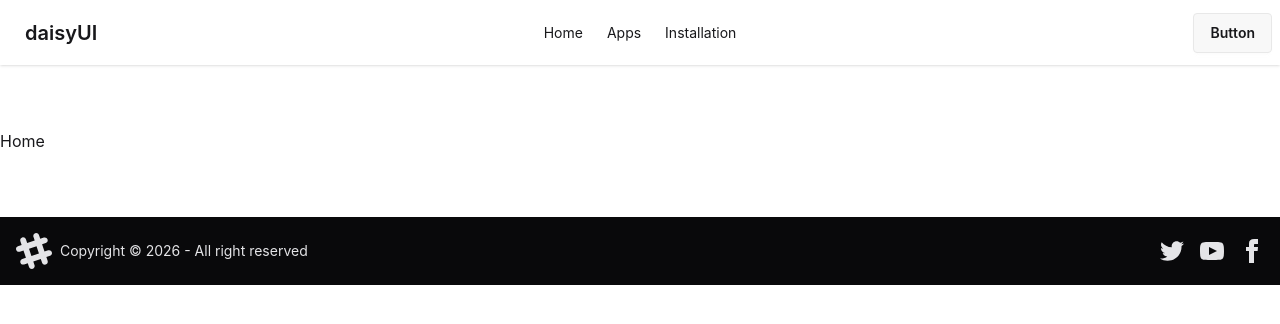
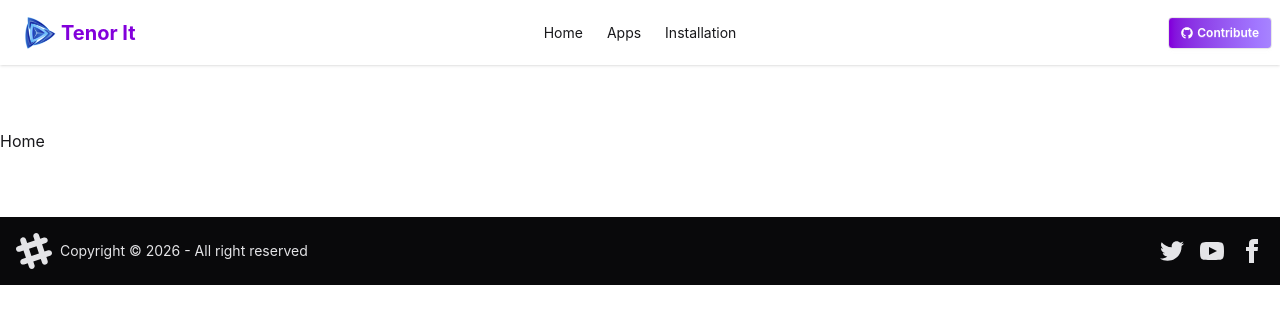
Before and after one commit to tanvir-wd22/tenor-it, a React (Vite) app: page / in a window 1280 px wide. Shown: the top 324 px of the page. Built offline with nearby package versions, Linux system fonts and the light colour scheme.

Commit message:
alhamdulliah navbar complete

```diff
--- a/package.json
+++ b/package.json
@@ -11,8 +11,10 @@
   },
   "dependencies": {
     "@tailwindcss/vite": "^4.2.1",
+    "lucide-react": "^0.577.0",
     "react": "^19.1.1",
     "react-dom": "^19.1.1",
+    "react-icons": "^5.6.0",
     "react-router": "^7.13.1",
     "tailwindcss": "^4.2.1"
   },
--- a/src/components/Navbar.jsx
+++ b/src/components/Navbar.jsx
@@ -1,4 +1,6 @@
-import { NavLink } from 'react-router';
+import { Link, NavLink } from 'react-router';
+import logo from '../assets/logo.png';
+import { FaGithub } from 'react-icons/fa6';
 
 const Navbar = () => {
   const links = (
@@ -14,6 +16,7 @@ const Navbar = () => {
       </li>
     </>
   );
+
   return (
     <div>
       <div className="navbar bg-base-100 shadow-sm">
@@ -27,13 +30,12 @@ const Navbar = () => {
                 viewBox="0 0 24 24"
                 stroke="currentColor"
               >
-                {' '}
                 <path
                   strokeLinecap="round"
                   strokeLinejoin="round"
                   strokeWidth="2"
                   d="M4 6h16M4 12h8m-8 6h16"
-                />{' '}
+                />
               </svg>
             </div>
             <ul
@@ -43,13 +45,27 @@ const Navbar = () => {
               {links}
             </ul>
           </div>
-          <a className="btn btn-ghost text-xl">daisyUI</a>
+          <div>
+            <Link to="/">
+              <button className="btn btn-ghost flex items-center gap-1">
+                <img src={logo} className="w-8" alt="logo" />
+                <span className="text-xl text-purple-700 font-bold">
+                  Tenor It
+                </span>
+              </button>
+            </Link>
+          </div>
         </div>
         <div className="navbar-center hidden lg:flex">
           <ul className="menu menu-horizontal px-1">{links}</ul>
         </div>
         <div className="navbar-end">
-          <a className="btn">Button</a>
+          <Link to="https://github.com/tanvir-wd22">
+            <button className="btn btn-sm flex gap-1 items-center text-white bg-linear-to-r from-purple-700 to-violet-400 ">
+              <FaGithub></FaGithub>
+              <span>Contribute</span>
+            </button>
+          </Link>
         </div>
       </div>
     </div>
```
Also changed, not shown: 1 other file (tests, documents, lock files or other folders).
